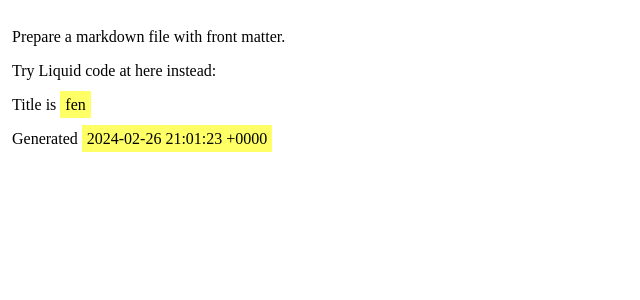
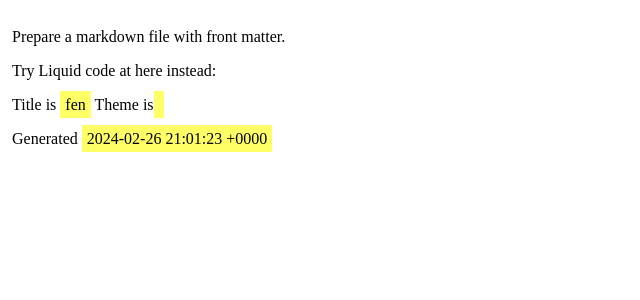
Before and after one commit to kmubiin/fen, a Jekyll site: the page built from sub.md, in a window 1280 px wide. Shown: the top 300 px of the page, without its empty margins (0-640 px from the left). Built offline with Jekyll 4.4.1, drawn with Linux system fonts in a browser that asks for light colours.

Commit message:
add site.theme to check result

```diff
--- a/sub.md
+++ b/sub.md
@@ -9,6 +9,7 @@ Prepare a markdown file with front matter.
 Try Liquid code at here instead:
 {% if site.title %}
 Title is <span class="code">{{ site.title }}</span>
+Theme is <span class="code">{{ site.theme }}</span>
 {% else %}
 Title not found
 {% endif %}
```
